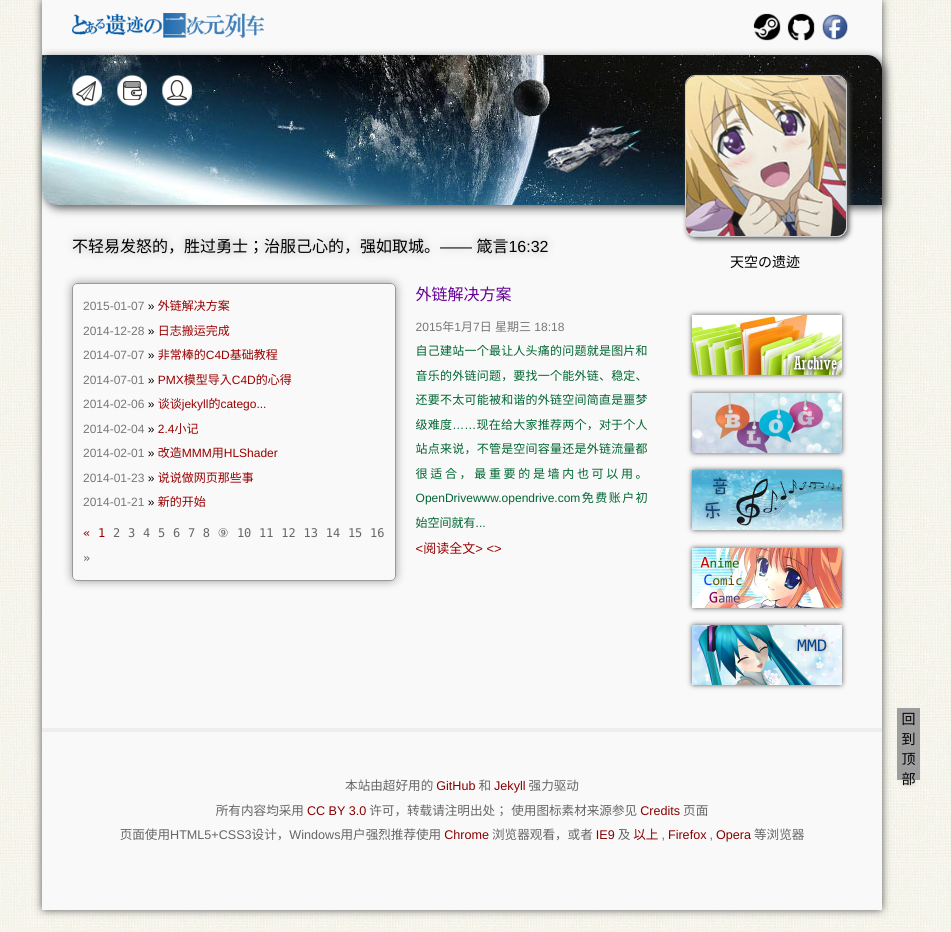
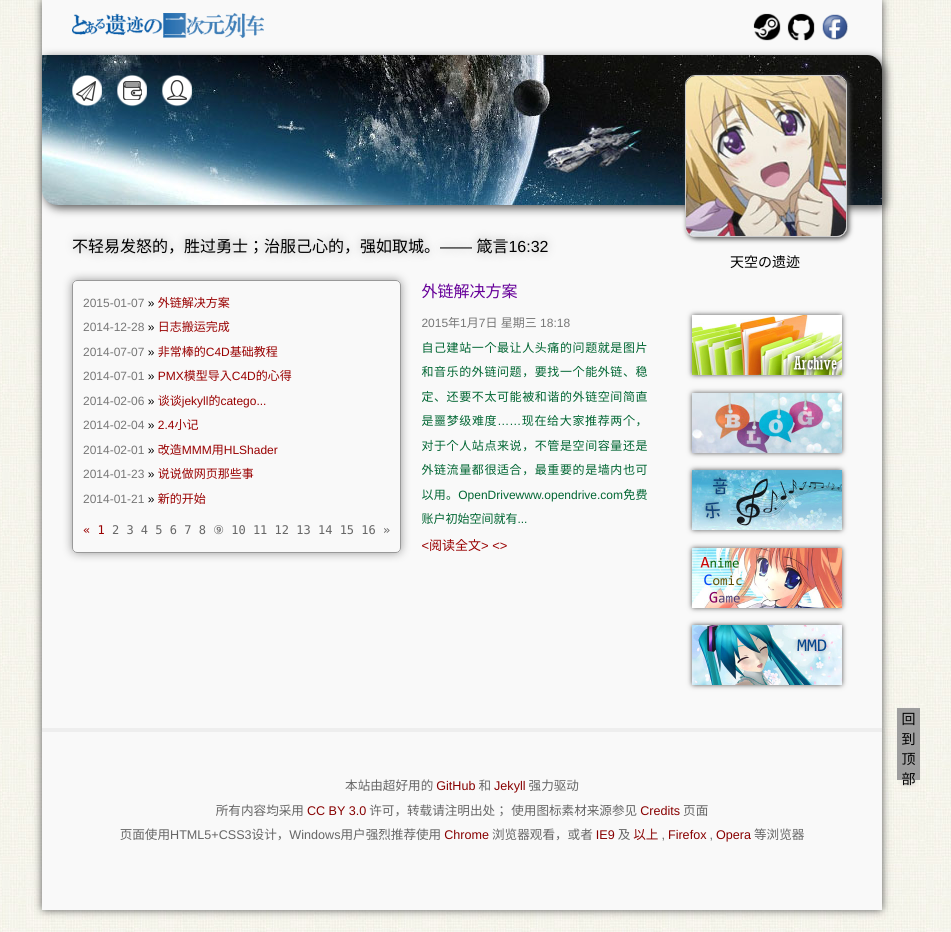
Before and after one commit to SoraNoIseki/soranoiseki.github.io, a Jekyll site: the page built from index.html, in a window 1280 px wide. Shown: the whole page, without its empty margins (178-1129 px from the left). Built offline with Jekyll 4.4.1, drawn with Linux system fonts in a browser that asks for light colours; Markdown is read by kramdown in place of the engine named in the settings; the list of posts is cut into pages by our own code; comment, search, counter and statistics services are not loaded; grey boxes are pictures that could not be loaded.

Commit message:
css更新

```diff
--- a/assets/css/main.css
+++ b/assets/css/main.css
@@ -15,7 +15,7 @@
 	height:100%;
 }
 html {
-	background:url(../img/bodyBg.jpg) repeat;
+	background:url(../img/bodyBg.jpg) repeat fixed;
 	padding:0px 0px 2em 0px;
 }
 body {
@@ -306,15 +306,16 @@
 	text-decoration:underline;
 }
 .index_bible {
-	height:3em;
+	height:auto;
 	font-size:16px;
+	margin-bottom:20px;
 	text-shadow:#aaa 0 0 10px;
 }
 /*最新第一篇文章*/
 .index_recent_posts {
 }
 .index_recent_firstpost {
-	width:40%;
+	width:39%;
 	float:left;
 	margin-left:20px;
 }
@@ -350,7 +351,7 @@
 }
 /*最新文章列表*/
 .index_recent_posts_preview {
-	width:52%;
+	width:53%;
 	float:left;
 	border:1px solid #999;
 	border-radius:5px;
@@ -427,7 +428,7 @@
 }
 .post_meta img {
 	width:11px;
-	padding:0px 3px 0px 3px;
+	padding:0px 0px 0px 3px;
 }
 .post_content {
 	text-align:justify;
```
